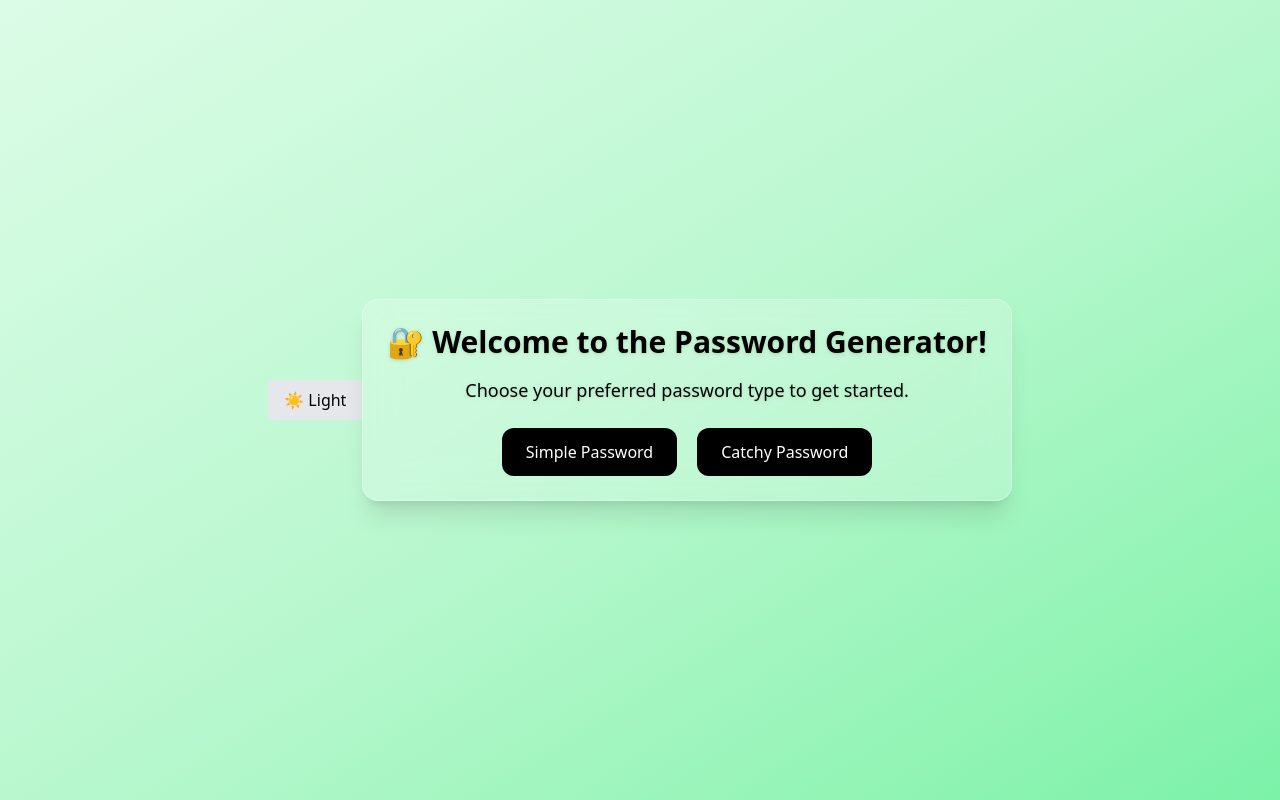
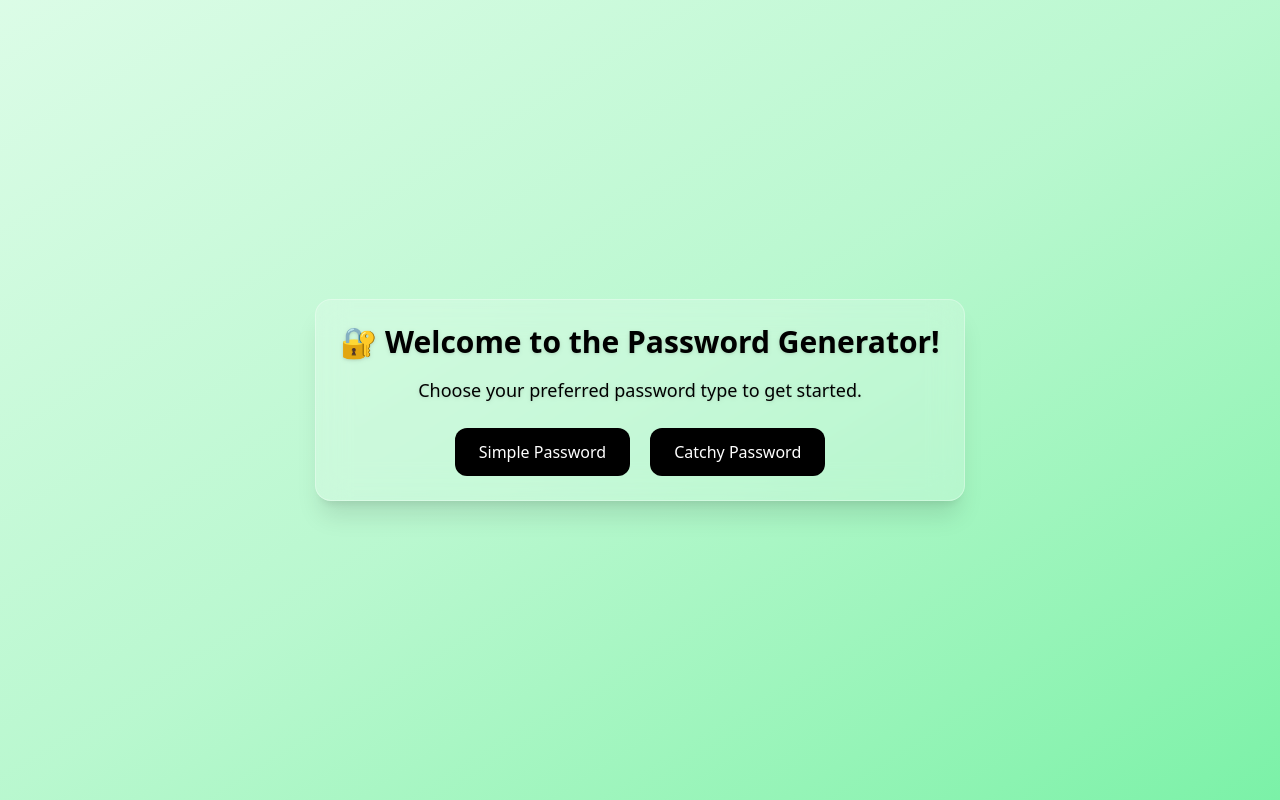
Before and after one commit to AakashSaini0001/PasswardGenerator_V2, a React (Vite) app in the folder client/: page / in a window 1280 px wide. Built offline with nearby package versions, Linux system fonts and the light colour scheme.

Commit message:
Update initial.jsx
removed the dark mode temp error.

```diff
--- a/client/src/components/initial.jsx
+++ b/client/src/components/initial.jsx
@@ -5,7 +5,6 @@ import DarkMode from "./darkMode";
 export function Initial() {
   return (
     <div className="flex items-center justify-center min-h-screen bg-gradient-to-br from-green-100 via-green-200 to-green-300 p-4">
-      <DarkMode/>
       <div className="w-auto bg-white/20 backdrop-blur-lg rounded-2xl shadow-xl p-6 text-center border border-white/30">
         <h1 className="text-3xl font-bold text-black mb-4 drop-shadow">
           🔐 Welcome to the Password Generator!
```
